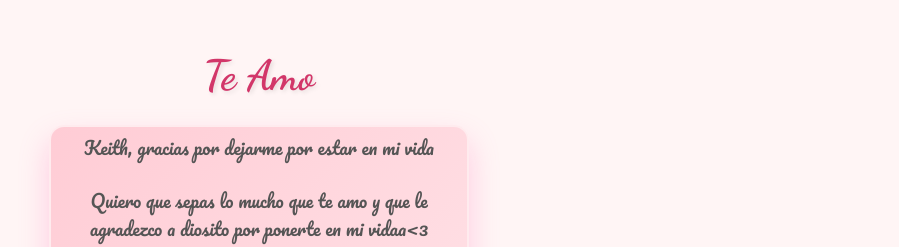
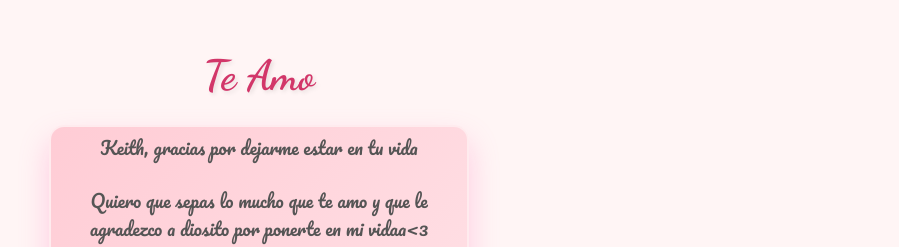
Before and after one commit to Josuex500/parakeith-3, a plain HTML site: page index.html in a window 1280 px wide. Both pictures are taken after a click on the element 640 px from the left and 400 px from the top of the page. Shown: the top 247 px of the page, without its empty margins (381-1280 px from the left). Drawn offline with Linux system fonts and the light colour scheme.

Commit message:
Add files via upload

```diff
--- a/index.html
+++ b/index.html
@@ -241,7 +241,7 @@
 
         <div class="box box-back">
             <div class="handwriting">Te Amo</div>
-            <p>Keith, gracias por dejarme por estar en mi vida</p>
+            <p>Keith, gracias por dejarme estar en tu vida</p>
             <p>Quiero que sepas lo mucho que te amo y que le agradezco a diosito por ponerte en mi vidaa&lt;3</p>
             <p>Quiero que te sientas segura conmigo mi amor, y que nunca dudes del inmenso amorrr qué te tengo. Se que quizás ño sepa expresarme muy bien, pero estoy aprendiendo contigo a demostrarte lo mucho que te amo. Te amo te amo mi niña preciosa, mi futura esposaaaaa😍.</p>
             <p>Cada día que pasa me enamoro más de ti, cada momento contigo es hermoso poque se que estoy con la mujer correcta y con la que voy a compartir el resto de mi vida.</p>
```
